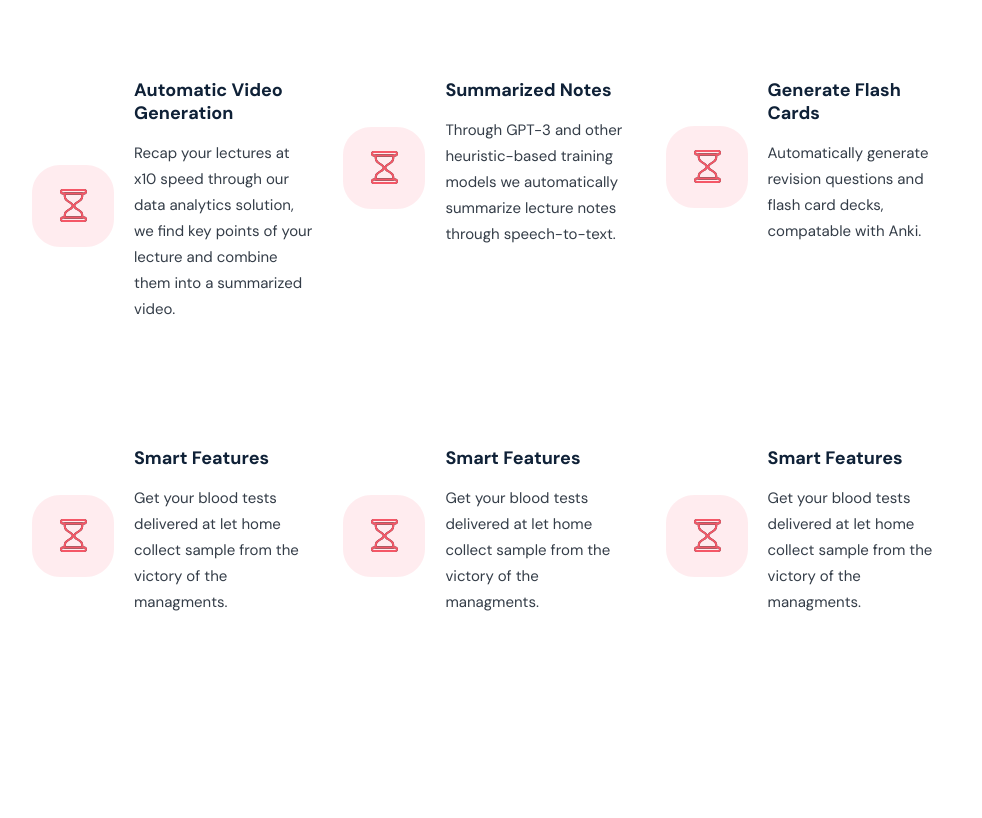
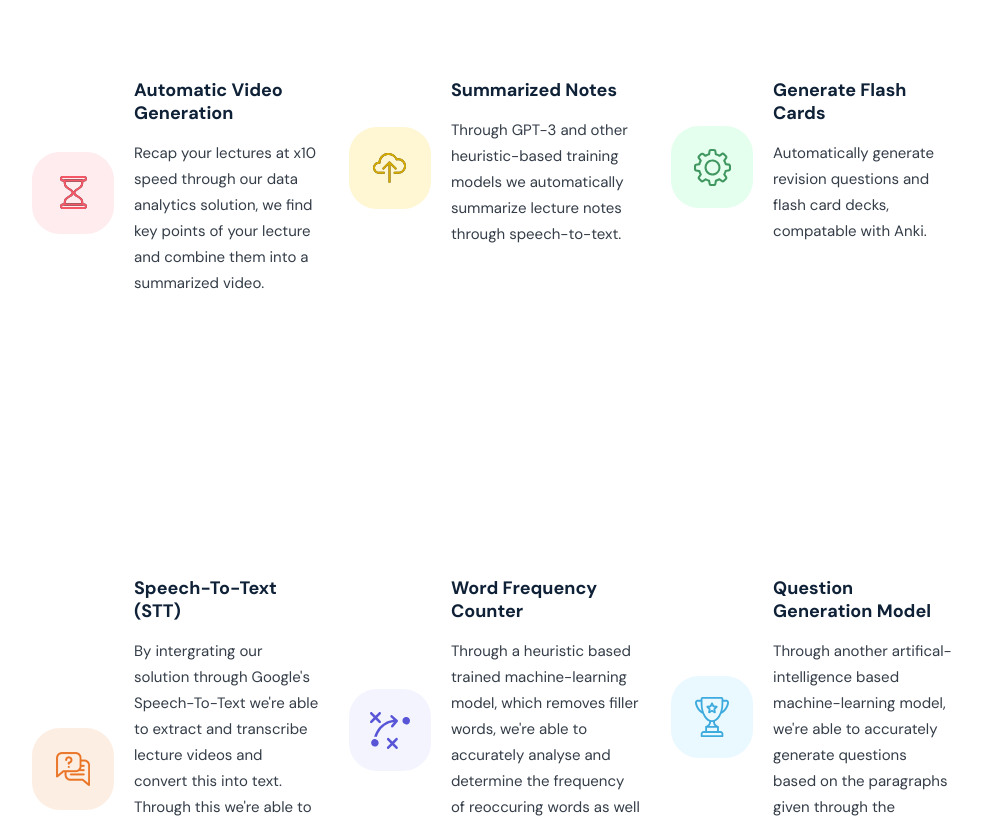
Before and after one commit to ShaanCoding/Summarized, a React (Create React App) app in the folder lecture-summarizer/: page / in a window 1280 px wide. Shown: the part 2620-3438 px from the top of the page, without its empty margins (274-1256 px from the left). Built offline with nearby package versions, Linux system fonts and the light colour scheme.

Commit message:
Filled Index Content
Filled the main page with content

```diff
--- a/lecture-summarizer/src/Pages/Index.tsx
+++ b/lecture-summarizer/src/Pages/Index.tsx
@@ -9,10 +9,17 @@ import IndexGrid from "../Components/IndexGrid";
 import IndexExcitingFeatures from "../Components/IndexExcitingFeatures";
 import Header from "../Components/Header";
 
+import IndexFlex from "../Components/IndexFlex";
 import Timer from "../Images/Icons/timer.svg";
 import Notes from "../Images/Icons/notes.svg";
 import Cogs from "../Images/Icons/cogs.svg";
-import IndexFlex from "../Components/IndexFlex";
+
+import smallChat from "../Images/Icons/smallIcons/chat.svg";
+import smallCloud from "../Images/Icons/smallIcons/cloud.svg";
+import smallCogs from "../Images/Icons/smallIcons/cogs.svg";
+import smallStar from "../Images/Icons/smallIcons/star.svg";
+import smallTimer from "../Images/Icons/smallIcons/timer.svg";
+import smallTrophy from "../Images/Icons/smallIcons/trophy.svg";
 
 const index = () => {
   return (
@@ -81,33 +88,32 @@ const index = () => {
           <IndexGrid
             title="Automatic Video Generation"
             description="Recap your lectures at x10 speed through our data analytics solution, we find key points of your lecture and combine them into a summarized video."
-            icon={Timer}
+            icon={smallTimer}
           />
           <IndexGrid
             title="Summarized Notes"
             description="Through GPT-3 and other heuristic-based training models we automatically summarize lecture notes through speech-to-text."
-            icon={Timer}
+            icon={smallCloud}
           />
           <IndexGrid
             title="Generate Flash Cards"
             description="Automatically generate revision questions and flash card decks, compatable with Anki."
-            icon={Timer}
-          />
-          {/* CONTINUE HERE */}
-          <IndexGrid
-            title="Smart Features"
-            description="Get your blood tests delivered at let home collect sample from the victory of the managments."
-            icon={Timer}
+            icon={smallCogs}
           />
           <IndexGrid
-            title="Smart Features"
-            description="Get your blood tests delivered at let home collect sample from the victory of the managments."
-            icon={Timer}
+            title="Speech-To-Text (STT)"
+            description="By intergrating our solution through Google's Speech-To-Text we're able to extract and transcribe lecture videos and convert this into text. Through this we're able to further process and format this data for summarization. This typically averages in accuracies 90%."
+            icon={smallChat}
           />
           <IndexGrid
-            title="Smart Features"
-            description="Get your blood tests delivered at let home collect sample from the victory of the managments."
-            icon={Timer}
+            title="Word Frequency Counter"
+            description="Through a heuristic based trained machine-learning model, which removes filler words, we're able to accurately analyse and determine the frequency of reoccuring words as well as determine key themes within a lecture."
+            icon={smallStar}
+          />
+          <IndexGrid
+            title="Question Generation Model"
+            description="Through another artifical-intelligence based machine-learning model, we're able to accurately generate questions based on the paragraphs given through the SaaSBooks API."
+            icon={smallTrophy}
           />
         </div>
       </div>
```
